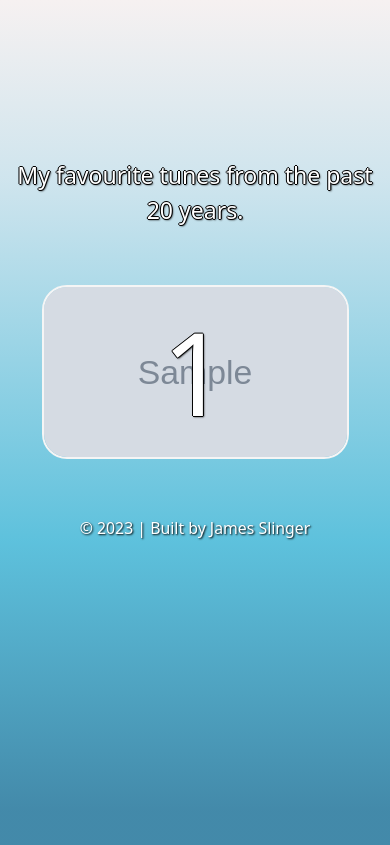
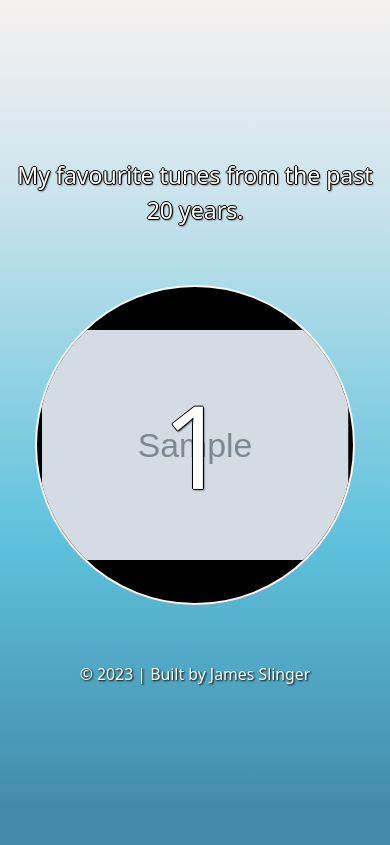
Before and after one commit to jamesslinger/Favorite-Things-List, a Flask app: page /songs in a window 390 px wide. Shown: the top 845 px of the page. Run offline with Flask 3, Linux system fonts and the light colour scheme; tables that the repository leaves empty hold one stand-in row (values such as "Sample post"); grey boxes marked "Sample" are stand-in pictures; some libraries are stand-ins or nearby versions.

Commit message:
updated style of song cards to circles, tweaked button spacing/sizes abit

```diff
--- a/static/css/styles.css
+++ b/static/css/styles.css
@@ -245,8 +245,8 @@ input[type="range"]::-webkit-slider-thumb {
 }
 
 .song-card {
-    width: 540px;
-    height: 300px;
+    width: 620px;
+    height: 620px;
     border: none;
 }
 
@@ -254,6 +254,14 @@ input[type="range"]::-webkit-slider-thumb {
     border: none;
     padding-top: 1.5rem;
     padding-bottom: 1.2rem;
+}
+
+.song-card-content {
+    position: absolute;
+    top: 50%;
+    left: 50%;
+    transform: translate(-50%, -50%);
+    min-width: 40%;
 }
 
 .song_title {
@@ -270,8 +278,8 @@ input[type="range"]::-webkit-slider-thumb {
     }
 
     .song-card {
-        width: 307px;
-        height: 174px;
+        width: 320px;
+        height: 320px;
     }
 }
 
@@ -305,6 +313,16 @@ input[type="range"]::-webkit-slider-thumb {
 .flip-card-front img {
     width: 400px;
     height: 600px;
+}
+
+.flip-card-front.song-card {
+    border-radius: 50%;
+    background-color: black;
+
+}
+
+.flip-card-back.song-card-back {
+    border-radius: 50%;
 }
 
 .song-card img {
@@ -343,25 +361,25 @@ input[type="range"]::-webkit-slider-thumb {
 }
 
 .song-card-back .title {
-    font-size: 1.25rem;
+    font-size: 1.5rem;
 }
 
 .song-card-back .song-year, .rating {
-    font-size: 1.1rem;
+    font-size: 1.3rem;
     font-weight: normal;
     padding-bottom: 0.2rem;
 }
 
 .song-card-back a {
     font-size: 1rem;
-    padding: 0.5rem 0;
+    padding: 1rem 0;
 }
 
-@media (max-width: 550px) {
+/*@media (max-width: 550px) {
     .song-card-back a {
         padding: 0;
     }
-}
+}*/
 
 @media (max-width: 550px) {
 
@@ -401,16 +419,16 @@ input[type="range"]::-webkit-slider-thumb {
 @media (max-width: 550px) {
 
     .song-card-back .title {
-        font-size: 0.75rem;
+        font-size: 0.95rem;
         padding-bottom: 0.1rem;
     }
 
     .song-card-back .song-year {
-        font-size: 0.6rem;
+        font-size: 0.8rem;
     }
 
     .song-card-back .rating {
-        font-size: 0.6rem;
+        font-size: 0.8rem;
     }
 
     .song-card-back {
@@ -422,8 +440,8 @@ input[type="range"]::-webkit-slider-thumb {
     }
 
     .song-card-btn a {
-        font-size: 0.7rem;
-        padding: 0.2rem 0;
+        font-size: 0.8rem;
+        padding: 0.6rem 0;
     }
 
     .movie-card-btn a {
--- a/templates/movies.html
+++ b/templates/movies.html
@@ -69,7 +69,7 @@
                 </div>
                 <p class="review"><em>"{{ movie.review }}"</em></p>
                 <p class="overview"><u><strong>Synopsis</strong></u><br>{{ movie.description }}</p>
-                <div class="movie-card-btn d-grid gap-1 col-6 mx-auto">
+                <div class="movie-card-btn d-grid gap-2 col-8 mx-auto">
                     <a href="{{ movie.imdb_link }}" target="_blank" class="btn btn-outline-light" onmouseup="this.blur()">View on IMDb</a>
                     <a href="{{ url_for('update_movie', id=movie.id, title=movie.title, rating=movie.rating, review=movie.review) }}" class="btn btn-outline-light">Update</a>
                     <a href="{{ url_for('delete_movie', id=movie.id, title=movie.title) }}" class="btn btn-outline-light delete-button">Delete</a>
--- a/templates/songs.html
+++ b/templates/songs.html
@@ -62,16 +62,18 @@
                 <div class="rank_num song-rank">{{ song.rank }}</div>
             </div>
             <div class="flip-card-back song-card-back">
+                <div class="song-card-content">
                     <div class="title">{{ song.title }}</div>
                         <div class="song-year">({{ song.year }})</div>
                         <div class="rating">
                             <label>{{ song.rating }}</label>
                             <i class="fa-solid fa-star"></i>
                         </div>
-                <div class="song-card-btn d-grid gap-1 col-6 mx-auto">
-                    <a href="{{ song.song_url }}" target="_blank" class="btn btn-outline-light">Play on YouTube</a>
-                    <a href="{{ url_for('update_song', id=song.id, title=song.title, rating=song.rating) }}" class="btn btn-outline-light">Update</a>
-                    <a href="{{ url_for('delete_song', id=song.id, title=song.title) }}" class="btn btn-outline-light">Delete</a>
+                    <div class="song-card-btn d-grid gap-3 col-10 mx-auto">
+                        <a href="{{ song.song_url }}" target="_blank" class="btn btn-outline-light btn-lg">Play on YouTube</a>
+                        <a href="{{ url_for('update_song', id=song.id, title=song.title, rating=song.rating) }}" class="btn btn-outline-light btn-lg">Update</a>
+                        <a href="{{ url_for('delete_song', id=song.id, title=song.title) }}" class="btn btn-outline-light btn-lg">Delete</a>
+                    </div>
                 </div>
             </div>
         </div>
```
Lines whose indentation alone changed are shown as unchanged.
